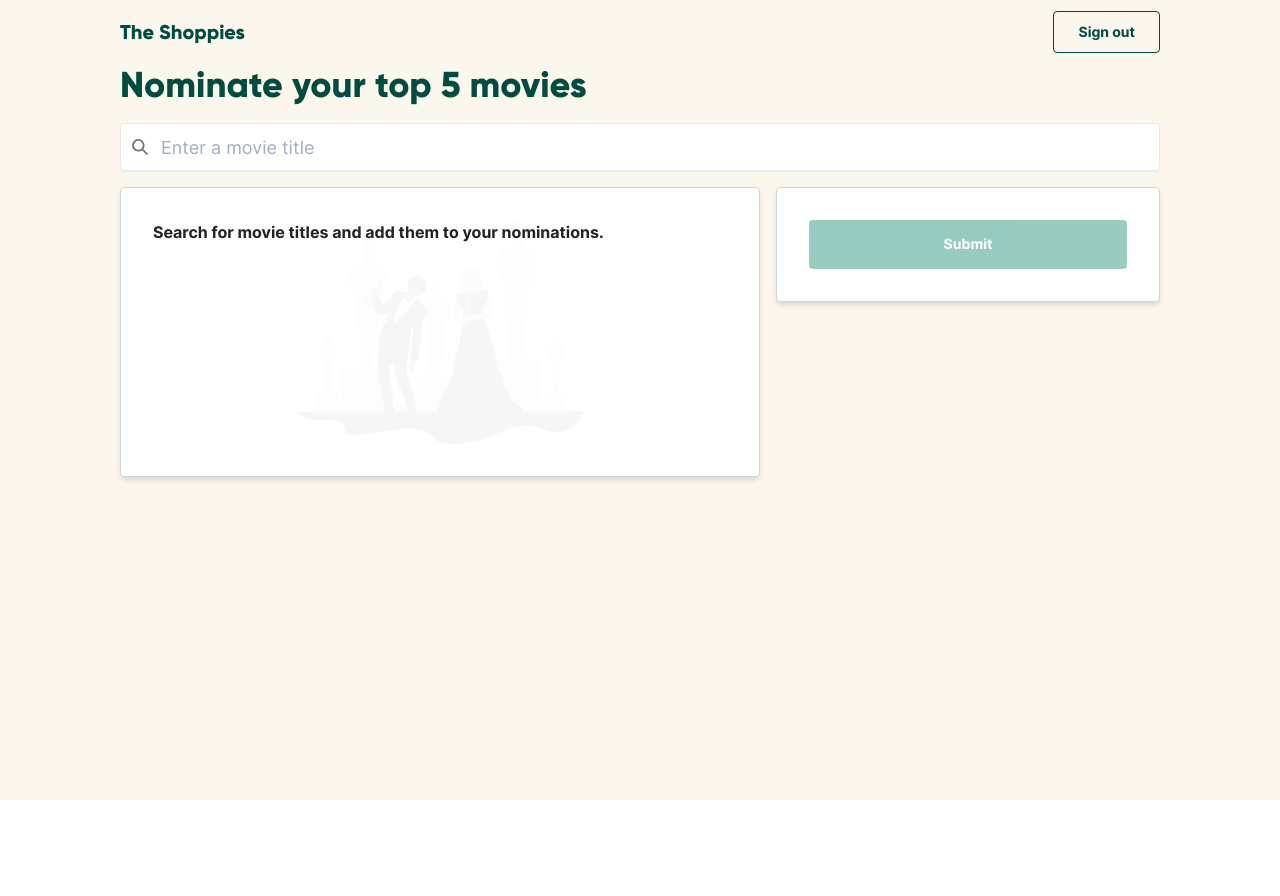
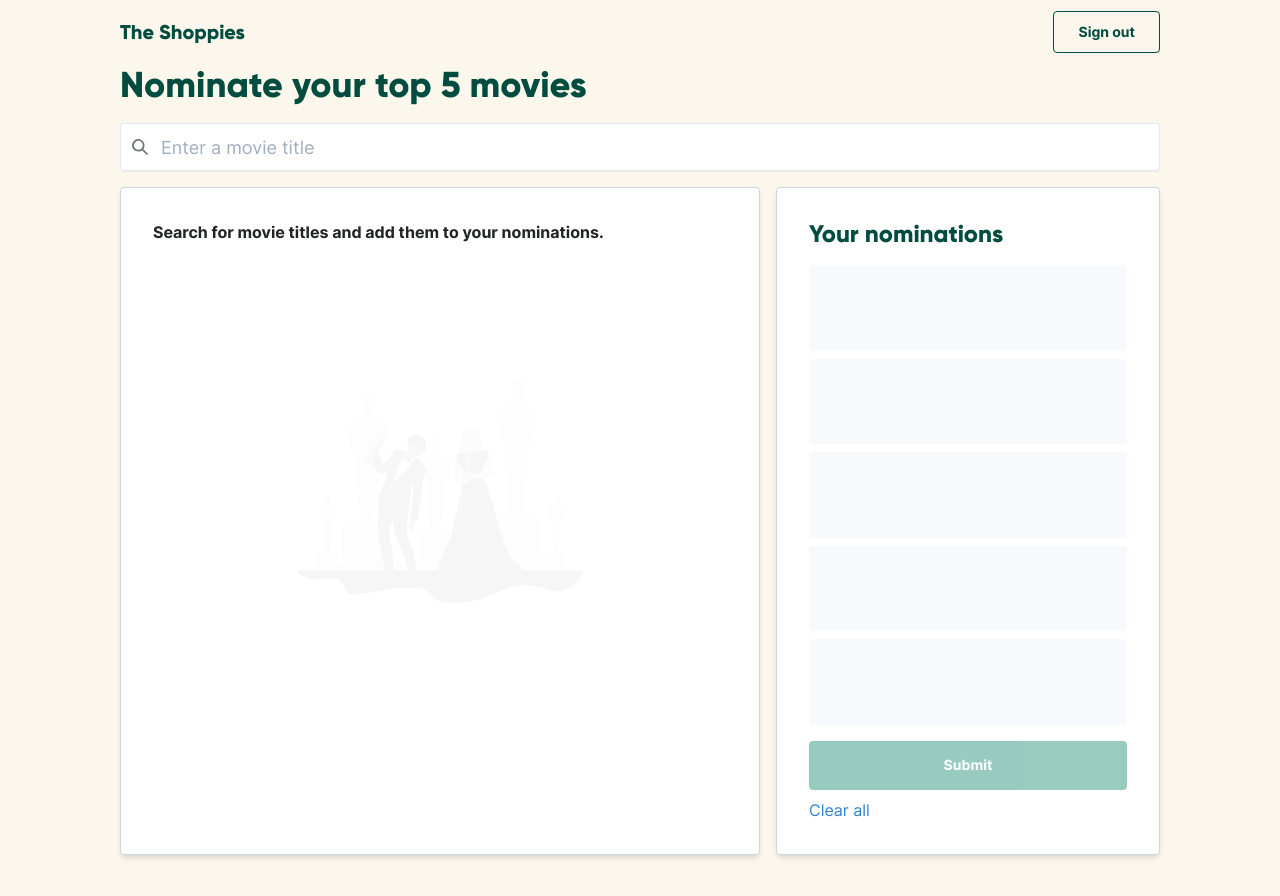
Before and after one commit to sttic/the-shoppies, a Next.js app: page /nominate in a window 1280 px wide. Shown: the top 896 px of the page. Before the commit the page ends 800 px from the top, so only its background shows below. Built offline with nearby package versions, Linux system fonts and the light colour scheme.

Commit message:
feat: add global store for nominations
- UI + content tweaks

```diff
--- a/package.json
+++ b/package.json
@@ -29,7 +29,8 @@
     "react-dom": "^17.0.1",
     "react-paginate": "^7.0.0",
     "react-typed": "^1.2.0",
-    "use-debounce": "^5.2.0"
+    "use-debounce": "^5.2.0",
+    "zustand": "^3.2.0"
   },
   "devDependencies": {
     "@svgr/webpack": "^5.5.0",
--- a/pages/nominate.tsx
+++ b/pages/nominate.tsx
@@ -9,18 +9,27 @@ import {
   Box,
   CircularProgress,
   Grid,
+  IconButton,
   Input,
   InputGroup,
   InputLeftElement,
   InputRightElement,
+  Stack,
+  Flex,
 } from "@chakra-ui/react";
-import { SearchIcon } from "@chakra-ui/icons";
+import { CloseIcon, MinusIcon, SearchIcon } from "@chakra-ui/icons";
 import Header from "@/components/Header";
 import { ButtonPrimary, ButtonSecondary } from "@/components/core/Button";
 import { Card, Container } from "@/components/core/Layout";
-import { HeadlineAuto } from "@/components/core/Text";
+import {
+  Body,
+  Headline,
+  HeadlineAuto,
+  Headline5,
+} from "@/components/core/Text";
 import { IMovieData } from "@/src/types";
 import MovieDisplay from "@/components/MovieDisplay";
+import useStore from "@/src/store";
 
 const SignOutSecondaryButton = () => {
   const router = useRouter();
@@ -40,12 +49,27 @@ const LayoutCard = chakra(Card, {
   },
 });
 
+const NominationBox = chakra(Box, {
+  baseStyle: {
+    backgroundColor: "gray.50",
+    borderRadius: "4px",
+    padding: "1rem",
+    minHeight: "85.6px",
+  },
+});
+
 const NominatePage = () => {
   const [isIndeterminate, setIsInterminate] = useState(false);
   const [titleSearch, setTitleSearch] = useState("");
   const [currentTitle, setCurrentTitle] = useState("");
   const [currentPage, setCurrentPage] = useState(1);
   const [data, setData] = useState<IMovieData | undefined>(undefined);
+  const nominations = useStore((state) => state.nominations);
+  const removeNomination = useStore((state) => state.removeNomination);
+  const clearNominations = useStore((state) => state.clearNominations);
+  const nominationsList = Object.values(nominations).sort((a, b) =>
+    a.timestamp > b.timestamp ? 1 : -1
+  );
 
   const debounced = useDebouncedCallback((title: string, page: number) => {
     setCurrentPage(page);
@@ -94,6 +118,7 @@ const NominatePage = () => {
               shadow="sm"
               focusBorderColor={theme.colors.primary}
               size="lg"
+              value={currentTitle}
               onChange={(event: ChangeEvent<HTMLInputElement>) => {
                 const title = event.target.value;
                 debounced.callback(title, 1);
@@ -105,12 +130,23 @@ const NominatePage = () => {
               color={theme.colors.secondary_variant}
               height="100%"
             >
+              {currentTitle && !isIndeterminate ? (
+                <CloseIcon
+                  cursor="pointer"
+                  _hover={{ color: "red.500" }}
+                  onClick={() => {
+                    setCurrentTitle("");
+                    debounced.callback("", 1);
+                  }}
+                />
+              ) : (
                 <CircularProgress
                   isIndeterminate={isIndeterminate}
                   size="18px"
                   color={theme.colors.primary_active}
                   trackColor="none"
                 />
+              )}
             </InputRightElement>
           </InputGroup>
           <Grid
@@ -136,9 +172,50 @@ const NominatePage = () => {
               position="sticky"
               top={0}
             >
-              <ButtonPrimary isFullWidth isDisabled>
+              <Headline5 marginBottom="1rem">Your nominations</Headline5>
+              <Stack marginBottom="1rem">
+                {nominationsList.map((nomination) => (
+                  <NominationBox key={nomination.imdbID}>
+                    <Flex justify="space-between">
+                      <Box>
+                        <Headline fontSize="18px !important" marginBottom="8px">
+                          {nomination.Title}
+                        </Headline>
+                        <Body>{nomination.Year}</Body>
+                      </Box>
+                      <Flex height="auto" align="center">
+                        <IconButton
+                          isRound
+                          aria-label="Remove Nomination"
+                          onClick={() => removeNomination(nomination)}
+                          icon={<MinusIcon />}
+                        />
+                      </Flex>
+                    </Flex>
+                  </NominationBox>
+                ))}
+                {new Array(5 - nominationsList.length)
+                  .fill(undefined)
+                  .map((_, index) => (
+                    <NominationBox key={index} />
+                  ))}
+              </Stack>
+              <ButtonPrimary
+                isFullWidth
+                isDisabled={Object.keys(nominations).length !== 5}
+                marginBottom="8px"
+              >
                 Submit
               </ButtonPrimary>
+              <Body
+                color="blue.500"
+                cursor="pointer"
+                userSelect="none"
+                _hover={{ textDecoration: "underline" }}
+                onClick={() => clearNominations()}
+              >
+                Clear all
+              </Body>
             </LayoutCard>
           </Grid>
         </Container>
--- a/src/components/MovieDisplay.tsx
+++ b/src/components/MovieDisplay.tsx
@@ -17,6 +17,8 @@ import { Body, Body1, Headline } from "@/components/core/Text";
 import ReactPaginate from "react-paginate";
 import { IMovieData } from "@/src/types";
 import AwardGraphic from "@/components/svgs/undraw_awards_fieb.svg";
+import useStore from "@/src/store";
+import { useToast } from "@chakra-ui/react";
 
 interface MovieDisplayProps {
   titleSearch: string;
@@ -25,13 +27,8 @@ interface MovieDisplayProps {
   data?: IMovieData;
 }
 
-const MovieDisplay = (props: MovieDisplayProps) => {
-  const { titleSearch, currentPage, handlePageChange, data } = props;
-
-  if (!data) {
-    return (
-      <>
-        <Grid>
+const DisplayAreaMessage = (props: { message: string }) => (
+  <Grid height="90%">
     <Body
       gridColumn={1}
       gridRow={1}
@@ -39,7 +36,7 @@ const MovieDisplay = (props: MovieDisplayProps) => {
       fontSize="16px"
       fontWeight="bold"
     >
-            Search for movie titles and add them to your nominations.
+      {props.message}
     </Body>
     <Box
       gridColumn={1}
@@ -57,12 +54,24 @@ const MovieDisplay = (props: MovieDisplayProps) => {
       />
     </Box>
   </Grid>
-      </>
+);
+
+const MovieDisplay = (props: MovieDisplayProps) => {
+  const { titleSearch, currentPage, handlePageChange, data } = props;
+  const nominations = useStore((state) => state.nominations);
+  const addNomination = useStore((state) => state.addNomination);
+  const toast = useToast();
+
+  const numNominations = Object.keys(nominations).length;
+
+  if (!data) {
+    return (
+      <DisplayAreaMessage message="Search for movie titles and add them to your nominations." />
     );
   }
 
   if (data.Error) {
-    return <>error</>;
+    return <DisplayAreaMessage message="No movies found." />;
   }
 
   if (data.Search) {
@@ -71,7 +80,7 @@ const MovieDisplay = (props: MovieDisplayProps) => {
 
     return (
       <>
-        <Body1>
+        <Body1 fontWeight="bold">
           {totalResults} results for &quot;{titleSearch}&quot;
         </Body1>
         <Stack marginTop="16px" marginBottom="32px" spacing="16px">
@@ -79,12 +88,12 @@ const MovieDisplay = (props: MovieDisplayProps) => {
             <Flex key={movie.imdbID}>
               <Image
                 src={movie.Poster === "N/A" ? undefined : movie.Poster}
-                width="1in"
+                width="1.2in"
                 height="1.5in"
                 objectFit="cover"
                 overflow="hidden"
                 fallback={
-                  <Box width="1in" height="1.5in" backgroundColor="gray.50" />
+                  <Box width="1.2in" height="1.5in" backgroundColor="gray.50" />
                 }
               />
               <Box width="100%" paddingLeft="1rem">
@@ -106,8 +115,23 @@ const MovieDisplay = (props: MovieDisplayProps) => {
                     </Link>
                     <IconButton
                       isRound
-                      // isDisabled
                       aria-label="Nominate"
+                      isDisabled={
+                        movie.imdbID in nominations || numNominations === 5
+                      }
+                      onClick={() => {
+                        if (Object.keys(nominations).length === 5) {
+                          toast({
+                            title: "Maximum nominations reached",
+                            description: "Consider removing some.",
+                            status: "error",
+                            duration: 4000,
+                            isClosable: true,
+                          });
+                        } else {
+                          addNomination(movie);
+                        }
+                      }}
                       icon={<AddIcon />}
                     />
                   </Stack>
@@ -154,7 +178,9 @@ const MovieDisplay = (props: MovieDisplayProps) => {
     );
   }
 
-  return <>service unavailable</>;
+  return (
+    <DisplayAreaMessage message="The service is unavailable at the moment." />
+  );
 };
 
 export default MovieDisplay;
--- /dev/null
+++ b/src/store.ts
@@ -0,0 +1,35 @@
+import create from "zustand";
+import { IMovieResult } from "@/src/types";
+
+interface Nomination extends IMovieResult {
+  timestamp: number;
+}
+
+type State = {
+  nominations: { [imdbID: string]: Nomination };
+  addNomination: (nomination: IMovieResult) => void;
+  removeNomination: (nomination: IMovieResult) => void;
+  clearNominations: () => void;
+};
+
+const useStore = create<State>((set, get) => ({
+  nominations: {},
+  addNomination: (nomination) => {
+    if (Object.keys(get().nominations).length < 5) {
+      set({
+        nominations: {
+          ...get().nominations,
+          [nomination.imdbID]: { ...nomination, timestamp: Date.now() },
+        },
+      });
+    }
+  },
+  removeNomination: (nomination) => {
+    const { nominations } = get();
+    delete nominations[nomination.imdbID];
+    set({ nominations: { ...nominations } });
+  },
+  clearNominations: () => set({ nominations: {} }),
+}));
+
+export default useStore;
```
Also changed, not shown: .eslintrc.json, 1 other file (tests, documents, lock files or other folders). Lines whose indentation alone changed are shown as unchanged.
